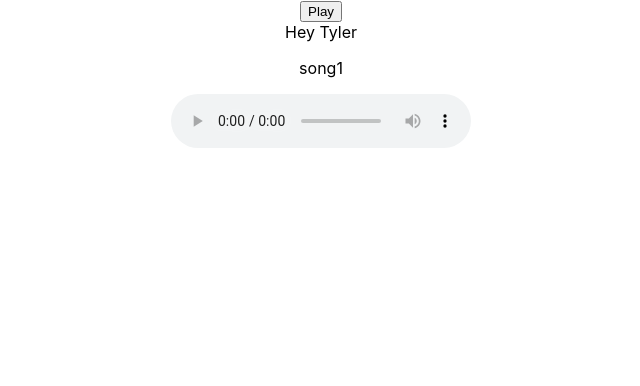
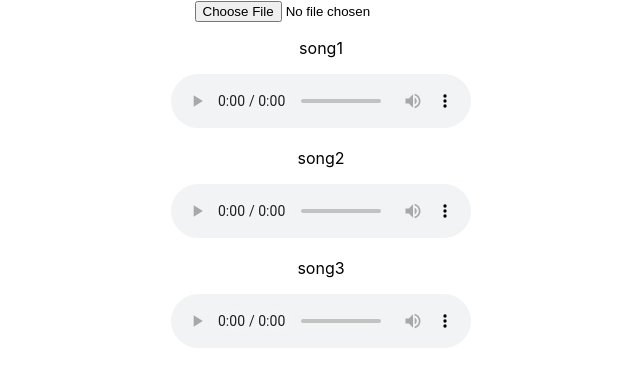
Before and after one commit to tylerpmurray/audio_player, a React (Create React App) app: page / in a window 1280 px wide. Shown: the top 386 px of the page, without its empty margins (319-959 px from the left). Built offline with nearby package versions, Linux system fonts and the light colour scheme.

Commit message:
added upload element

```diff
--- a/src/App.js
+++ b/src/App.js
@@ -1,9 +1,10 @@
 import "./App.css";
 import { useState } from "react";
 import Playlist from "./components/Playlist";
+import Upload from "./components/Upload";
+import audio from "./audio/doja remix_B4.mp3";
 
 function App() {
-
   const [button, setButton] = useState("Play");
   const [hide, setHide] = useState({ display: "block" });
 
@@ -17,12 +18,36 @@ function App() {
     }
   };
 
+  const songObj = [
+    {
+      id: 1,
+      title: "song1",
+      artist: "doja",
+      genre: "genre1",
+      ref: audio,
+    },
+    {
+      id: 2,
+      title: "song2",
+      artist: "artist2",
+      genre: "genre2",
+      ref: audio,
+    },
+    {
+      id: 3,
+      title: "song3",
+      artist: "artist3",
+      genre: "genre3",
+      ref: audio,
+    },
+  ];
+
+  const [song, setSong] = useState(songObj);
 
   return (
     <div className="App">
-      <button onClick={play}>{button}</button>
-      <div style={hide}>Hey Tyler</div>
-      <Playlist />
+      <Upload song={song} setSong={setSong} />
+      <Playlist song={songObj} />
     </div>
   );
 }
--- a/src/components/Playlist.js
+++ b/src/components/Playlist.js
@@ -1,28 +1,12 @@
 import React, { useState } from "react";
 import Song from "./Song.js";
-import audio from "../audio/doja remix_B4.mp3";
 
-const Playlist = () => {
-  const songObj = [
-    {
-      title: "song1",
-      artist: "doja",
-      genre: "genre1",
-      ref: audio,
-    },
-    {
-      title: "song2",
-      artist: "artist2",
-      genre: "genre2",
-      ref: "../audio/doja remix_B4.mp3",
-    },
-  ];
-
-  const [song, setSong] = useState(songObj);
-
+const Playlist = ({ song }) => {
   return (
     <div>
-      <Song song={song} />
+      {song.map((e) => {
+        return <Song song={e} key={e.id} />;
+      })}
     </div>
   );
 };
--- a/src/components/Song.js
+++ b/src/components/Song.js
@@ -1,10 +1,10 @@
 import React from "react";
 
-const Song = (props) => {
+const Song = ({ song }) => {
   return (
     <div>
-      <p>{props.song[0].title}</p>
-      <audio src={props.song[0].ref} controls />
+      <p>{song.title}</p>
+      <audio src={song.ref} controls />
     </div>
   );
 };
--- /dev/null
+++ b/src/components/Upload.js
@@ -0,0 +1,23 @@
+import React, { useState } from "react";
+
+//FINISH THIS FUNCTION To Upload the song data to the state
+const Upload = (props) => {
+  const upload = (event) => {
+    props.setSong({ new: "song" });
+    console.log(props.song);
+  };
+
+  return (
+    <form>
+      <input
+        type="file"
+        id="myFile"
+        name="filename"
+        accept="audio/*"
+        onChange={upload}
+      />
+    </form>
+  );
+};
+
+export default Upload;
```
